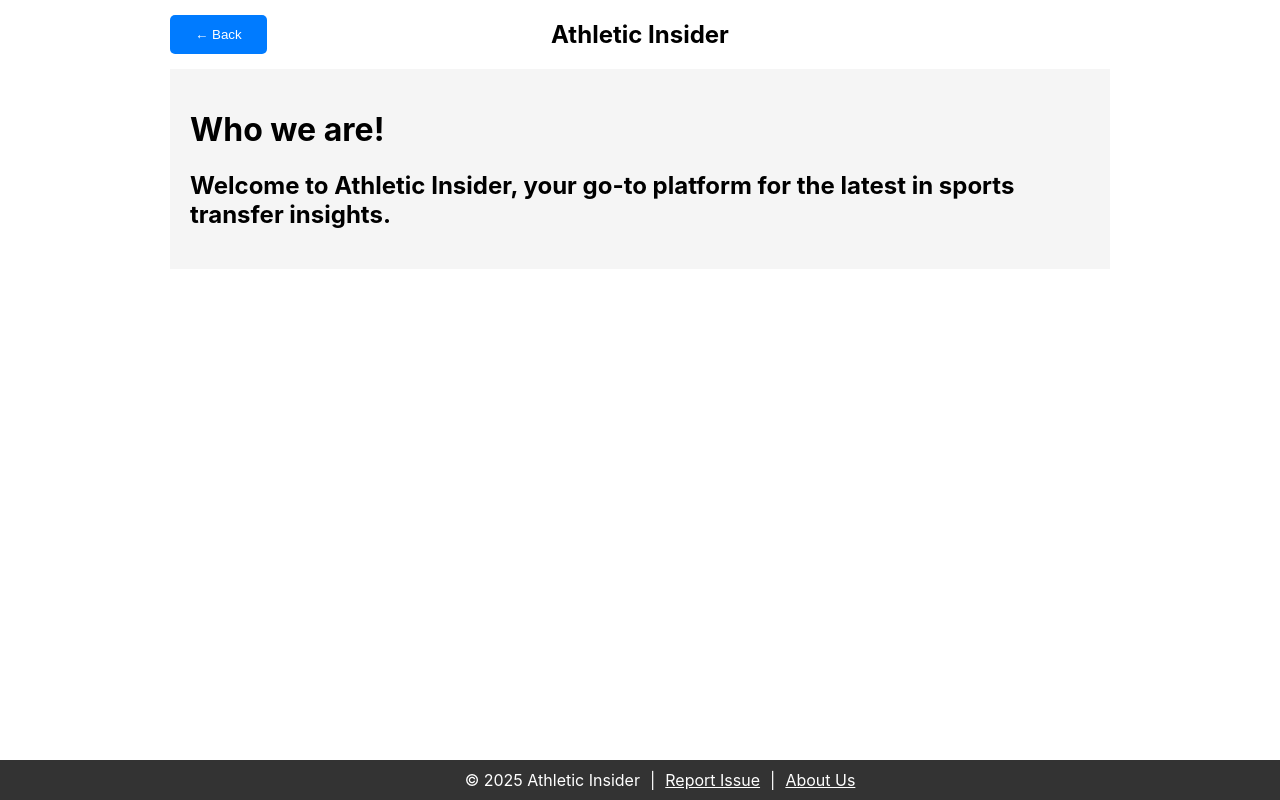
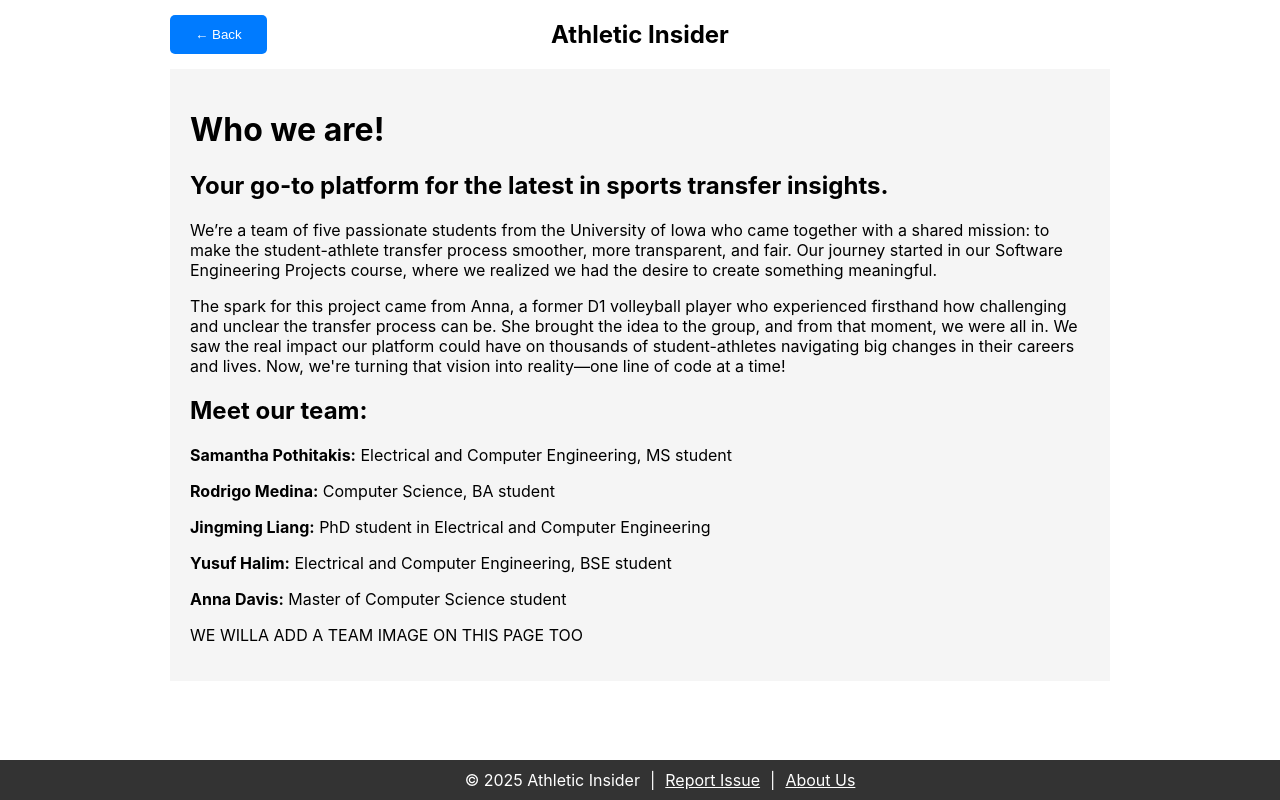
Before and after one commit to uiowaSEP2025/sep2025-project-team_002, a React (Vite) app in the folder frontend/: page /about in a window 1280 px wide. Built offline with nearby package versions, Linux system fonts and the light colour scheme; no server answers.

Commit message:
Added details to the about us page

```diff
--- a/frontend/src/components/AboutUs.jsx
+++ b/frontend/src/components/AboutUs.jsx
@@ -41,7 +41,25 @@ function AboutUs() {
     <div style={{ maxWidth: '900px', margin: 'auto', padding: '20px', backgroundColor: "#f5f5f5" }}>
 
       <h1>Who we are!</h1>
-      <h2>Welcome to Athletic Insider, your go-to platform for the latest in sports transfer insights.</h2>
+      <h2>Your go-to platform for the latest in sports transfer insights.</h2>
+        <p>We’re a team of five passionate students from the University of Iowa who came together with a shared mission:
+            to make the student-athlete transfer process smoother, more transparent, and fair.
+            Our journey started in our Software Engineering Projects course, where we realized we had the desire to create something meaningful. </p>
+
+        <p>The spark for this project came from Anna, a former D1 volleyball player who experienced
+            firsthand how challenging and unclear the transfer process can be. She brought the idea to the group,
+            and from that moment, we were all in. We saw the real impact our platform could have on thousands of
+            student-athletes navigating big changes in their careers and lives. Now, we're turning that vision into
+            reality—one line of code at a time! </p>
+
+        <h2>Meet our team:</h2>
+        <p><b>Samantha Pothitakis:</b> Electrical and Computer Engineering, MS student </p>
+        <p><b>Rodrigo Medina:</b> Computer Science, BA student </p>
+        <p><b>Jingming Liang:</b> PhD student in Electrical and Computer Engineering</p>
+        <p><b>Yusuf Halim:</b> Electrical and Computer Engineering, BSE student</p>
+        <p><b>Anna Davis:</b> Master of Computer Science student</p>
+
+        <p>WE WILLA ADD A TEAM IMAGE ON THIS PAGE TOO</p>
     </div>
           </>
   );
```
